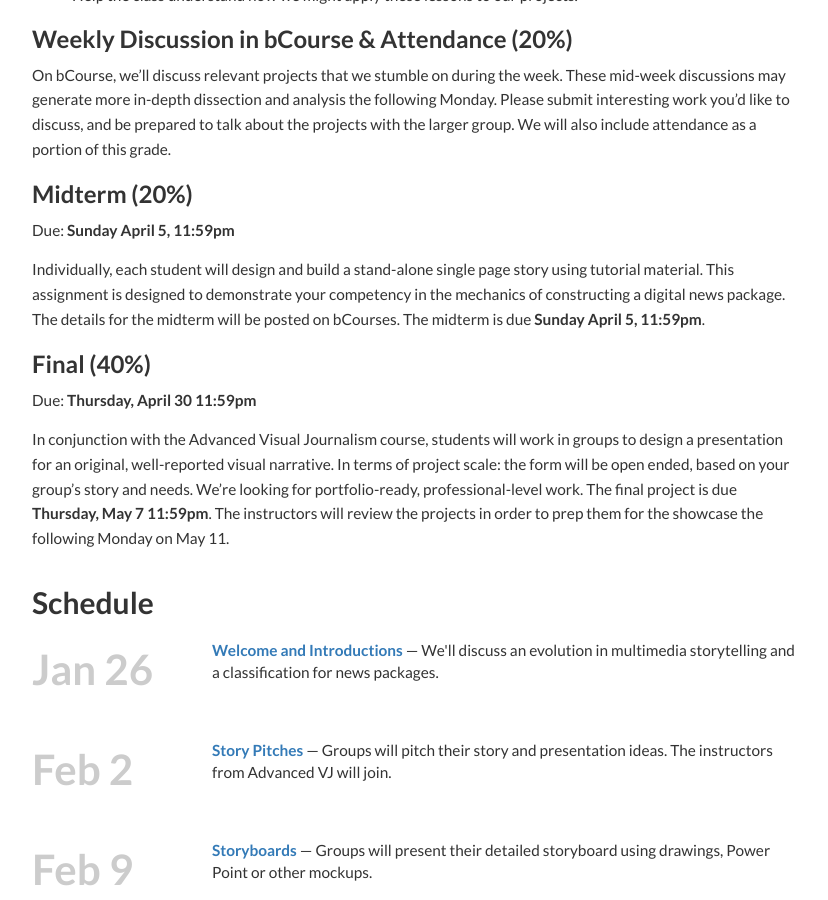
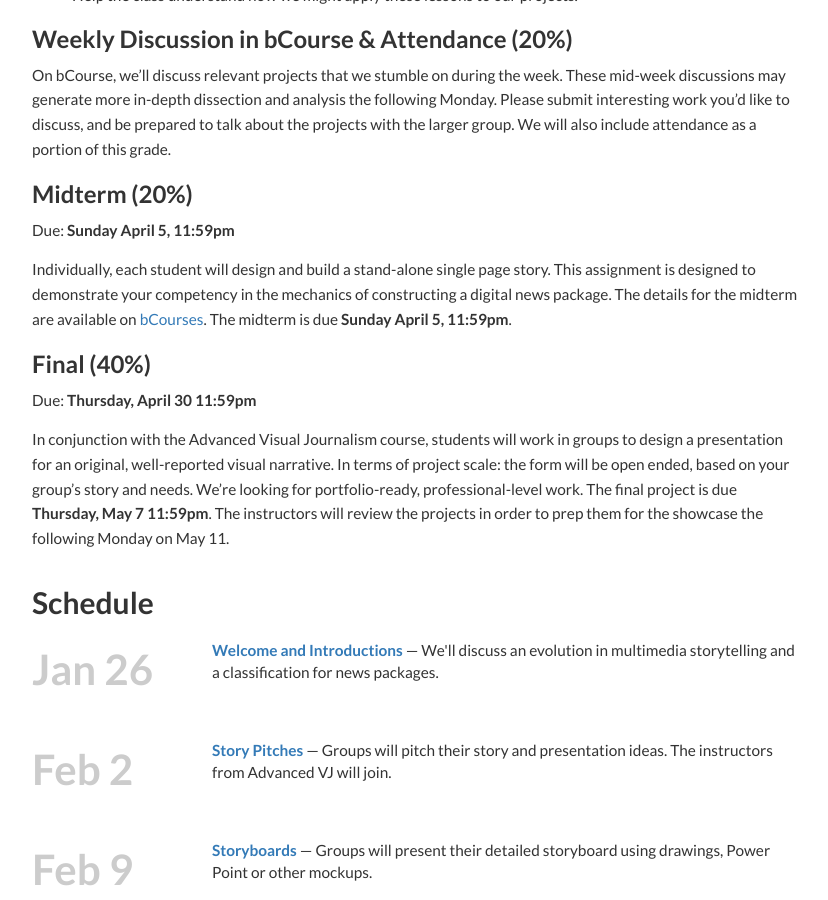
Before and after one commit to ucbsoj/15sp-onlinenewspackages, a Jekyll site: the page built from index.md, in a window 1280 px wide and 900 px high, scrolled down 2059 px. Shown: the whole window, without its empty margins (223-1051 px from the left). Built offline with Jekyll 4.4.1, drawn with Linux system fonts in a browser that asks for light colours; Markdown is read by kramdown in place of the engine named in the settings.

Commit message:
midterm update

```diff
--- a/index.md
+++ b/index.md
@@ -77,7 +77,7 @@ On bCourse, we'll discuss relevant projects that we stumble on during the week.
 
 Due: **Sunday April 5, 11:59pm**
 
-Individually, each student will design and build a stand-alone single page story using tutorial material. This assignment is designed to demonstrate your competency in the mechanics of constructing a digital news package. The details for the midterm will be posted on bCourses. The midterm is due **Sunday April 5, 11:59pm**.
+Individually, each student will design and build a stand-alone single page story. This assignment is designed to demonstrate your competency in the mechanics of constructing a digital news package. The details for the midterm are available on [bCourses](https://bcourses.berkeley.edu/courses/1306168/assignments/6024314). The midterm is due **Sunday April 5, 11:59pm**.
 
 ###Final (40%)
 
```
